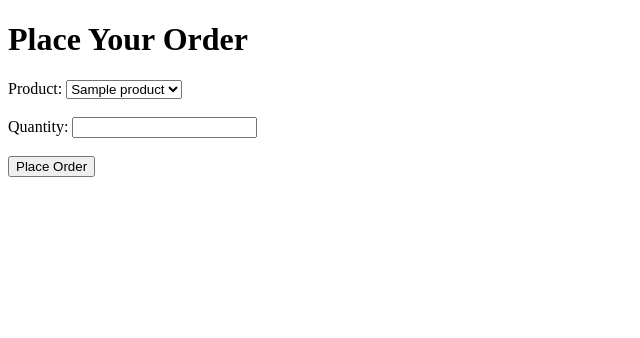
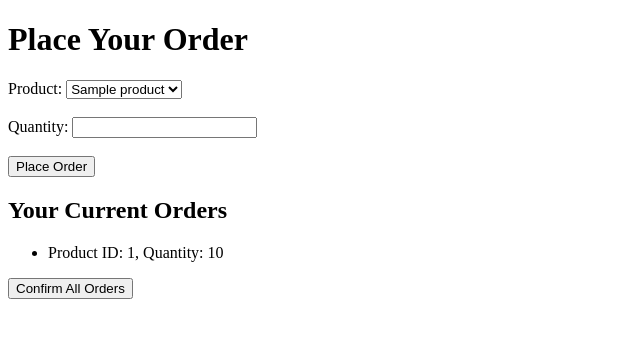
Before and after one commit to talha-bozan/ApolloCafe, a Flask app: template templates/give_order.html in a window 1280 px wide. Shown: the top 338 px of the page, without its empty margins (0-640 px from the left). Run offline with Flask 3, Linux system fonts and the light colour scheme; the visitor is signed in with stand-in values (Sample User, id 1); the template is opened without the code that fills it: most values are stand-ins (such as "Sample title", 1, 10 or a date in 2020).

Commit message:
show all orders to user

```diff
--- a/app.py
+++ b/app.py
@@ -63,15 +63,17 @@ def login():
             return f"Login failed: {e}"
     return render_template('login.html')
 
+# Flask route to handle placing orders
 @app.route('/give_order', methods=['GET', 'POST'])
 def give_order():
     if 'user_id' not in session:
         return redirect(url_for('login'))
 
+    user_id = session['user_id']
+
     if request.method == 'POST':
         product_id = request.form['product']
         quantity = request.form['quantity']
-        user_id = session['user_id']
         order_data = {
             'productID': product_id,
             'quantity': quantity,
@@ -80,11 +82,27 @@ def give_order():
         db.collection('current_orders').add(order_data)
         return redirect(url_for('give_order'))
 
-    # Load products to display in the form
     products = db.collection('products').order_by('productID', direction=firestore.Query.ASCENDING).stream()
     product_list = [prod.to_dict() for prod in products]
+    current_orders = db.collection('current_orders').where('userID', '==', user_id).stream()
+    orders_list = [order.to_dict() for order in current_orders]
 
-    return render_template('give_order.html', products=product_list)
+    return render_template('give_order.html', products=product_list, orders=orders_list)
+
+# Flask route to confirm all orders
+@app.route('/confirm_orders', methods=['POST'])
+def confirm_orders():
+    if 'user_id' not in session:
+        return redirect(url_for('login'))
+
+    user_id = session['user_id']
+
+    # Implement your logic for confirming orders here
+    # Example: Moving current orders to a 'confirmed_orders' collection
+    # ...
+
+    return redirect(url_for('card'))  # Redirecting to 'card.html' after confirming orders
+
 
 
 @app.route('/dashboard', methods=['GET', 'POST'])
--- a/templates/give_order.html
+++ b/templates/give_order.html
@@ -11,16 +11,24 @@
         <form action="/give_order" method="post">
             <label for="product">Product:</label>
             <select name="product" id="product">
-                <!-- Dynamically load products here -->
                 {% for product in products %}
                     <option value="{{ product['productID'] }}">{{ product['name'] }}</option>
                 {% endfor %}
             </select><br><br>
-
             <label for="quantity">Quantity:</label>
             <input type="number" id="quantity" name="quantity" min="1" required><br><br>
+            <input type="submit" value="Place Order">
+        </form>
 
-            <input type="submit" value="Place Order">
+        <h2>Your Current Orders</h2>
+        <ul>
+            {% for order in orders %}
+                <li>Product ID: {{ order['productID'] }}, Quantity: {{ order['quantity'] }}</li>
+            {% endfor %}
+        </ul>
+
+        <form action="/confirm_orders" method="post">
+            <input type="submit" value="Confirm All Orders">
         </form>
     {% else %}
         <p>You need to be logged in to place an order.</p>
```
